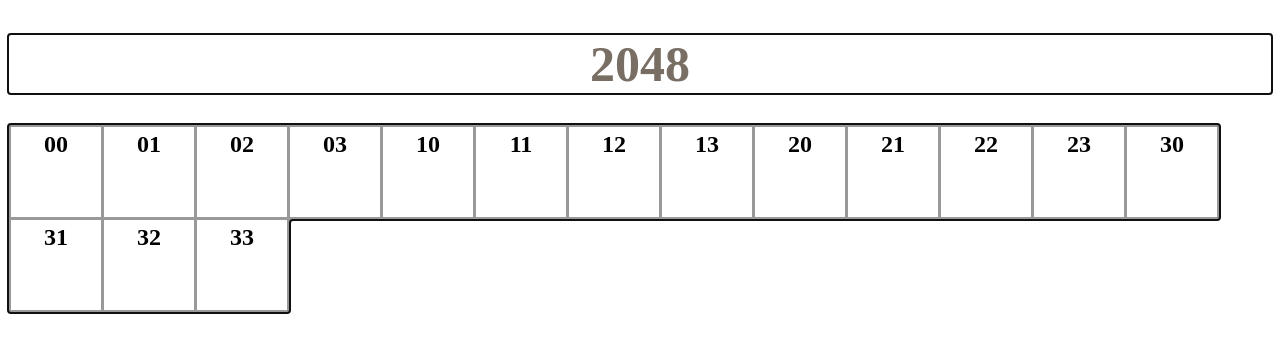
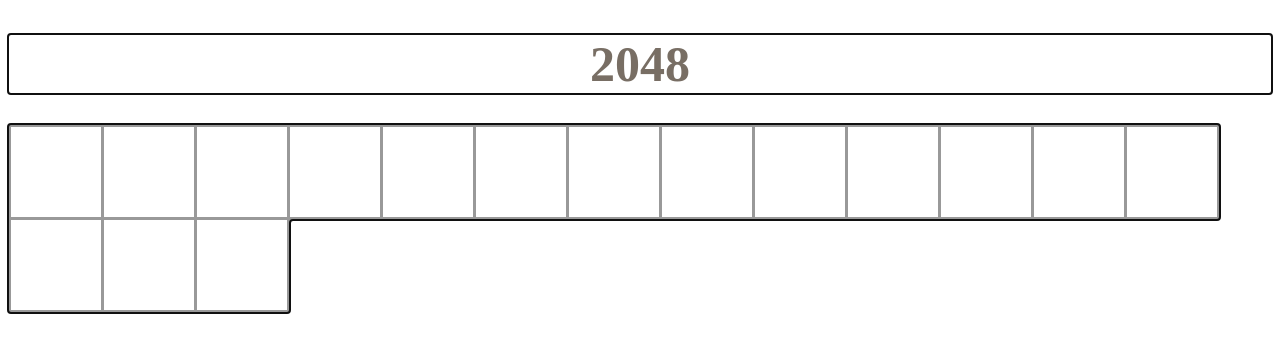
Before and after one commit to vasilexa13/2048, a React (Create React App) app: page / in a window 1280 px wide. Shown: the top 352 px of the page. Built offline with nearby package versions, Linux system fonts and the light colour scheme.

Commit message:
fix random functions

```diff
--- a/src/App.js
+++ b/src/App.js
@@ -1,50 +1,87 @@
 import './App.css';
-import GameField from './Components/Field';
 import { useEffect, useRef } from 'react';
 import Square from './Components/SquareComponent';
+import Field from './Components/FieldComponent';
+import Header from './Header/Header';
 
 
 // const root = ReactDOM.createRoot(document.getElementById('root'));
 
 
+// let fieldSquareSize = +prompt('input field size', 4);
+let fieldSquareSize = 4;
 
-const App = () => {
+const fieldData = {
+  fieldSize2: fieldSquareSize,
+}
+// const randomData = {
+//   randomIndex: randomIndex(),
+//   randomNum: randomNumForInput(),
+// }
+
+let arrData = {};
+
+
+
+const App = (props) => {
   const handleKeyDown = event => {
+
     console.log('User pressed: ', event.key);
+    console.log("случайная ячейка:" + randomIndex(), "случайное число:" + randomNumForInput());
+
   };
   const ref = useRef(null);
-
   useEffect(() => {
     ref.current.focus();
   }, []);
   return (
     <div>
+
       <div
         ref={ref} tabIndex={-1} onKeyDown={handleKeyDown}
       >
-        <GameField />
+        <Header ></Header>
+        <Field
+          // squareData={randomData}
+          fieldSize={fieldData.fieldSize2}
+        ></Field>
+        {/* data={squareData} */}
+
       </div>
     </div>
   );
 };
+export default App;
 
-export default App;
+
+
 
 // Функция ВКЛЮЧАЕТ последний элемент
 function random(min, max) {
   min = Math.ceil(min);
   max = Math.floor(max);
   let randomNum = Math.floor(Math.random() * (max + 1 - min)) + min;
-  // console.log('сдучайное число:'randomNum);
+  // console.log('случайное число:'randomNum);
   return randomNum;
 }
 
 // Генерация случайного числа 2 или 4... randomNumForInput
-let arrNumForInput = [2, 4, 8, 16];
-arrNumForInput = arrNumForInput.slice(0, 2);
-let randomNumForInput = arrNumForInput[random(0, 1)];
-// console.log('random [2,4]'randomNumForInput);
+function randomNumForInput() {
+  let arrNumForInput = [2, 4, 8, 16];
+  arrNumForInput = arrNumForInput.slice(0, 2);
+  let randomNumForInput = arrNumForInput[random(0, 1)];
+  return (randomNumForInput);
+}
+
+
 
 //Генерация index or key случайной ячейки
-let randomIndex = String(random(0, 3)) + String(random(0, 3));
-// console.log('randomIndex=' + randomIndex);
+function randomIndex() {
+  let randomIndex = String(random(0, fieldSquareSize - 1)) + String(random(0, fieldSquareSize - 1));
+  return (randomIndex);
+}
+
+// let squareData = {
+//   squareIndex: randomIndex(),
+//   squareValue: randomNumForInput(),
+// };
--- a/src/Components/Field.js
+++ /dev/null
@@ -1,13 +0,0 @@
-
-import Field from './FieldComponent';
-import Header from '../Header/Header';
-
-function GameField() {
-    return (
-        <>
-            <Header></Header>
-            <Field ></Field>
-        </>
-    )
-}
-export default GameField;
--- a/src/Components/FieldComponent.js
+++ b/src/Components/FieldComponent.js
@@ -2,34 +2,28 @@
 import React from "react";
 import Square from "./SquareComponent";
 
-// const BrElement = (<br>перенос</br>);
-// const rootElement = document.getElementById('root');
 
+function Field(props) {
 
-function Field() {
-    const fieldSize = 4;//ввод размеров поля
-    // let fieldSize = prompt('input field size', 4);
-    // fieldSize = +fieldSize;
+    let fieldSize = +props.fieldSize;//приём размеров поля через props
+
 
     let arrRow = [];
     let arrField = [];
 
+
     for (let i = 0; i < fieldSize; i++) {
         for (let j = 0; j < fieldSize; j++) {
-            arrRow[i, j] = (<Square key={String(i) + String(j)} index={String(i) + String(j)} ></Square >);
+            arrRow[i, j] = (<Square key={String(i) + String(j)} index={String(i) + String(j)}  ></Square >);
+
         }
         arrField.push(arrRow);
         arrRow = [];
 
-        <React.Fragment ><br /></React.Fragment>
-        // BrElement;
-        // ReactDOM.createRoot(rootElement).render(<br />);
+        <React.Fragment ><br /></React.Fragment>//НЕ РАБОТАЕТ!!!!!!!
+
     }
 
-    //Создание поля через MAP
-    // let numbers = [0, 1, 2, 3];
-    // let FieldRow = numbers.map((number) => <Square key={number}>Square</Square>);
-    // let FieldSquare = FieldRow.map(() => FieldRow);
     return (
         arrField
         // FieldRow
--- a/src/Components/SquareComponent.js
+++ b/src/Components/SquareComponent.js
@@ -1,6 +1,9 @@
 function Square(props) {
     return (
-        <div className="square__component">{props.index}</div>
+
+
+        <div className="square__component">{ }</div>
+        // props.data.squareValue
     )
 }
 export default Square;
```
